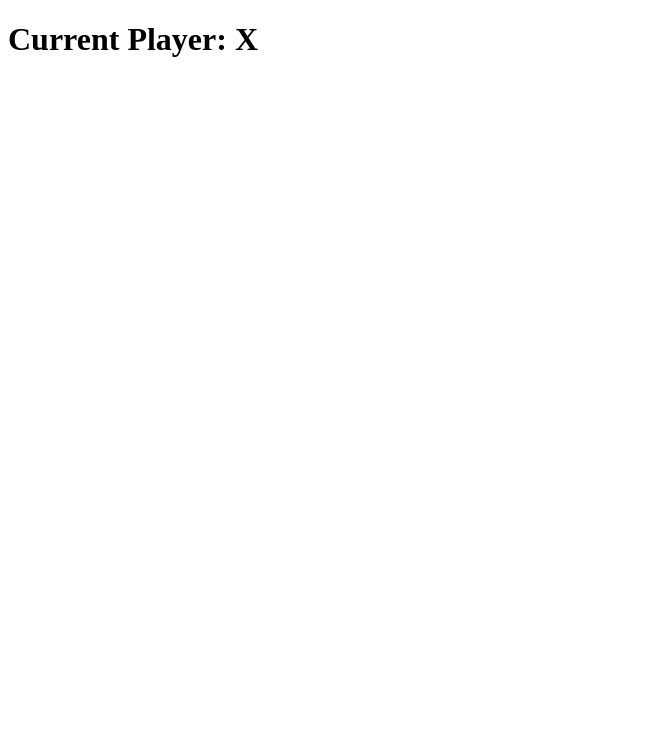
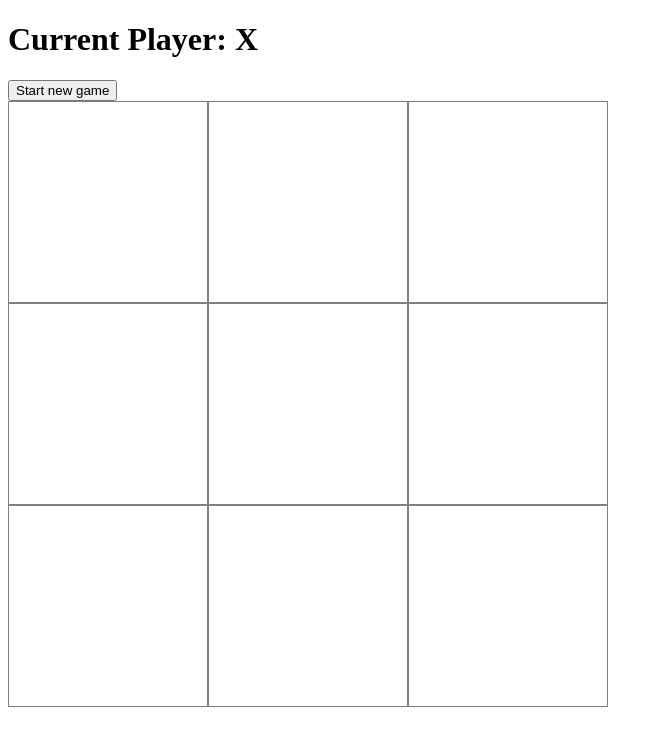
Before and after one commit to markpackham/angularTikTakToe, an Angular app: page / in a window 1280 px wide. Shown: the top 746 px of the page, without its empty margins (0-663 px from the left). Built offline with nearby package versions, Linux system fonts and the light colour scheme.

Commit message:
add front end of board
https://youtu.be/G0bBLvWXBvc?t=902

```diff
--- a/src/app/board/board.component.css
+++ b/src/app/board/board.component.css
@@ -0,0 +1,10 @@
+main {
+  display: grid;
+  grid-template-columns: 200px 200px 200px;
+  grid-gap: 0px;
+}
+
+app-square {
+  border: 1px gray solid;
+  height: 200px;
+}
--- a/src/app/board/board.component.html
+++ b/src/app/board/board.component.html
@@ -1 +1,11 @@
 <h1>Current Player: {{player}}</h1>
+<button (click)="newGame()">Start new game</button>
+
+<h2 *ngIf="winner">
+  Player {{winner}} won the game!
+</h2>
+
+<main>
+  <app-square *ngFor="let val of squares; let i = index" [value]="val" (click)="makeMove(i)">
+  </app-square>
+</main>
```
